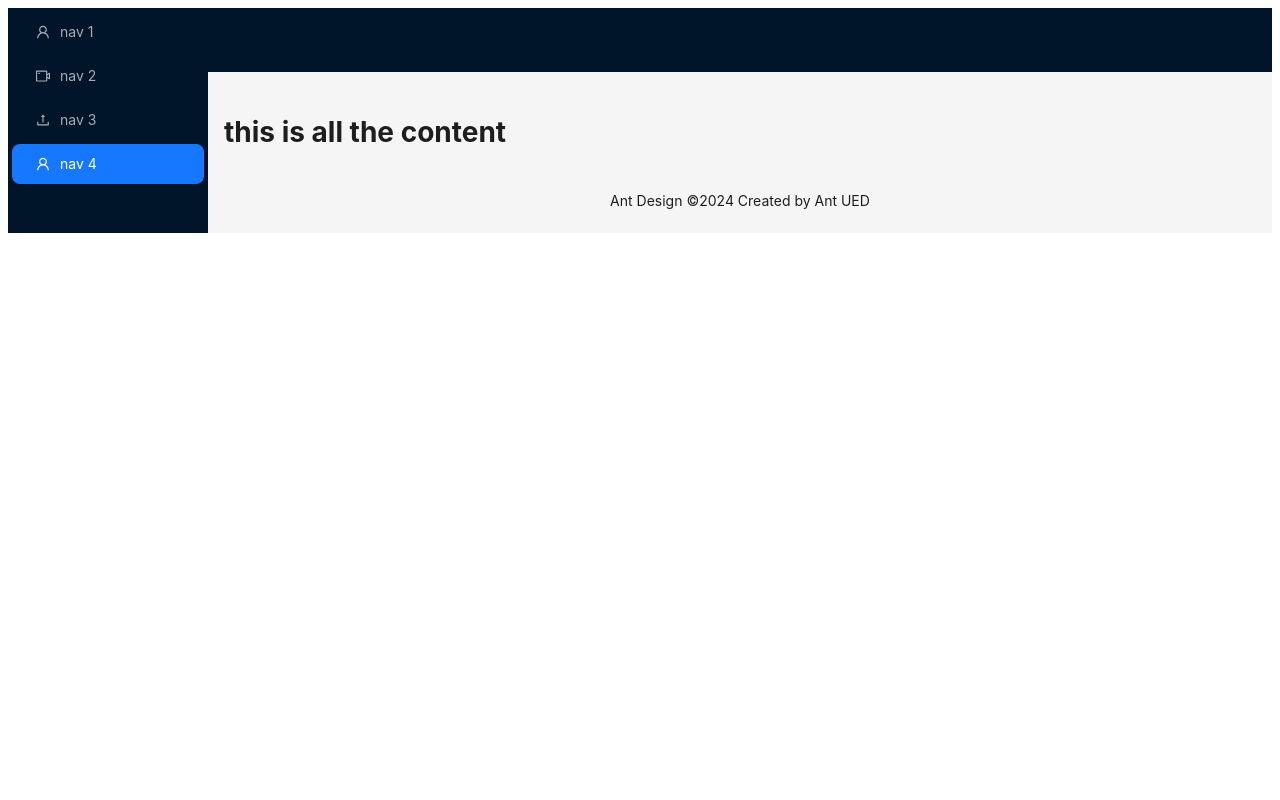
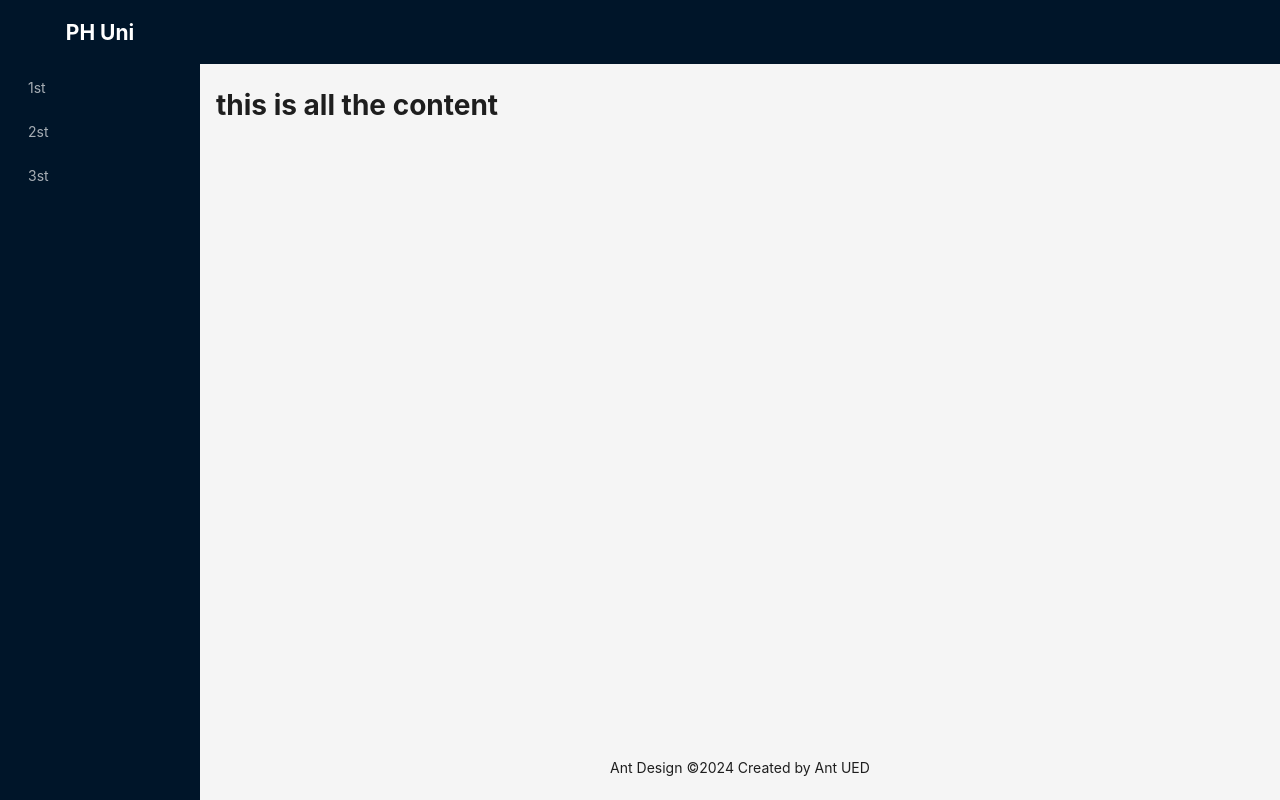
Before and after one commit to Shihab2022/first-mongoose-project-client, a React (Vite) app: page / in a window 1280 px wide. Built offline with nearby package versions, Linux system fonts and the light colour scheme.

Commit message:
5-3 Fixing The Layout And Setting Up Basic Sidebar Options

```diff
--- a/src/components/layout/MainLayout.tsx
+++ b/src/components/layout/MainLayout.tsx
@@ -1,28 +1,17 @@
-import {
-  UploadOutlined,
-  UserOutlined,
-  VideoCameraOutlined,
-} from "@ant-design/icons";
-import { Layout, Menu } from "antd";
-import { createElement } from "react";
+import { Layout, Menu, MenuProps } from "antd";
 
 const { Header, Content, Footer, Sider } = Layout;
 
-const items = [
-  UserOutlined,
-  VideoCameraOutlined,
-  UploadOutlined,
-  UserOutlined,
-].map((icon, index) => ({
-  key: String(index + 1),
-  icon: createElement(icon),
-  label: `nav ${index + 1}`,
-}));
+const items: MenuProps["items"] = [
+  { key: 1, label: "1st" },
+  { key: 2, label: "2st" },
+  { key: 3, label: "3st" },
+];
 
 const MainLayout = () => {
   return (
     <>
-      <Layout>
+      <Layout style={{ height: "100vh" }}>
         <Sider
           breakpoint="lg"
           collapsedWidth="0"
@@ -33,7 +22,17 @@ const MainLayout = () => {
             console.log(collapsed, type);
           }}
         >
-          <div className="demo-logo-vertical" />
+          <div
+            style={{
+              color: "white",
+              height: "4rem",
+              display: "flex",
+              justifyContent: "center",
+              alignItems: "center",
+            }}
+          >
+            <h1>PH Uni</h1>
+          </div>
           <Menu
             theme="dark"
             mode="inline"
--- a/src/index.css
+++ b/src/index.css
@@ -0,0 +1,5 @@
+* {
+  box-sizing: border-box;
+  padding: 0;
+  margin: 0;
+}
```
